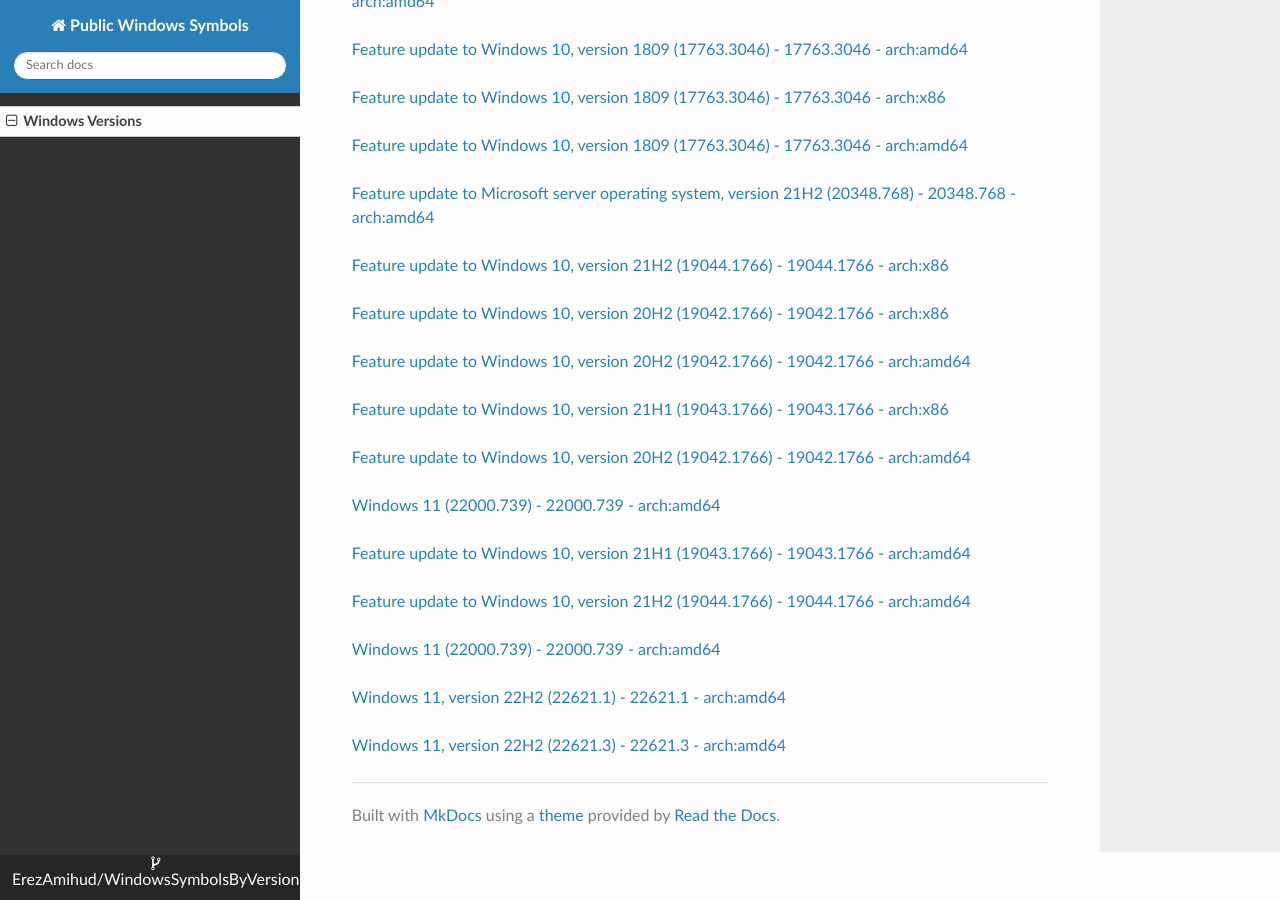
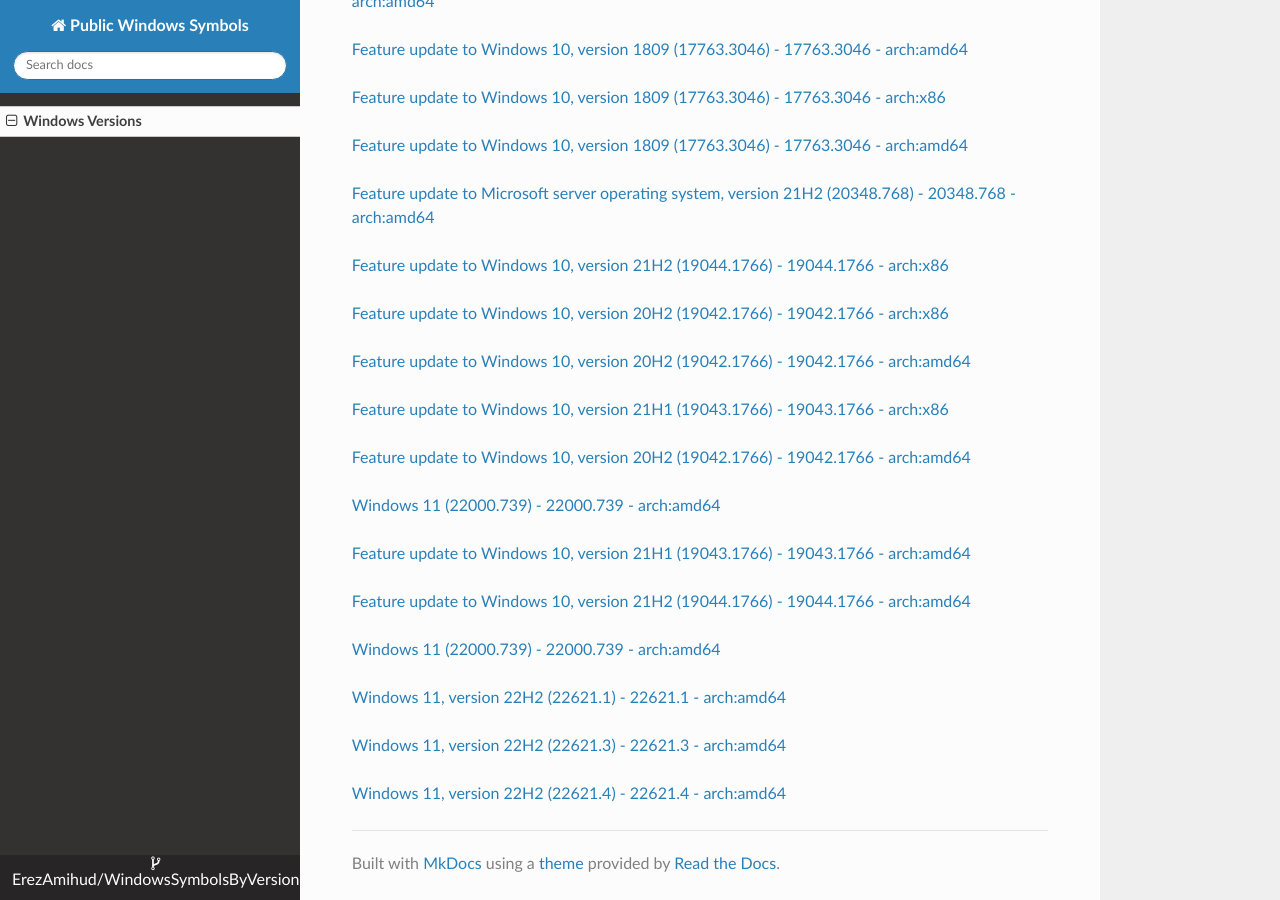
Before and after one commit to ErezAmihud/WindowsSymbolsByVersion, an MkDocs documentation site: the page built from docs/index.md, in a window 1280 px wide and 900 px high, scrolled down 61205 px. Built offline with MkDocs 1.6.1, drawn with Linux system fonts in a browser that asks for light colours; nearby versions of some CDN libraries.

Commit message:
Automated commit, add manifest for abc55837-7a20-4544-989e-ca00842d1dc9

```diff
--- a/docs/index.md
+++ b/docs/index.md
@@ -3637,3 +3637,6 @@
 
 
 [Windows 11, version 22H2 (22621.3) - 22621.3 - arch:amd64](https://github.com/ErezAmihud/WindowsSymbolsByVersion/blob/main/manifests/acbc3228-b04c-406d-afdc-2643cdf2d01b.manifest)
+
+
+[Windows 11, version 22H2 (22621.4) - 22621.4 - arch:amd64](https://github.com/ErezAmihud/WindowsSymbolsByVersion/blob/main/manifests/abc55837-7a20-4544-989e-ca00842d1dc9.manifest)
```
Also changed, not shown: process_builds.json (+1 -1 lines), 1 other file.
